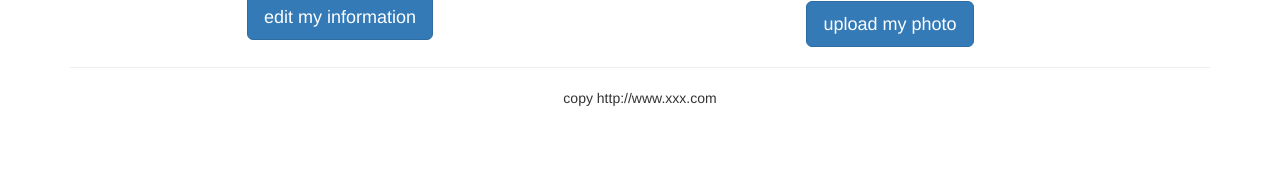
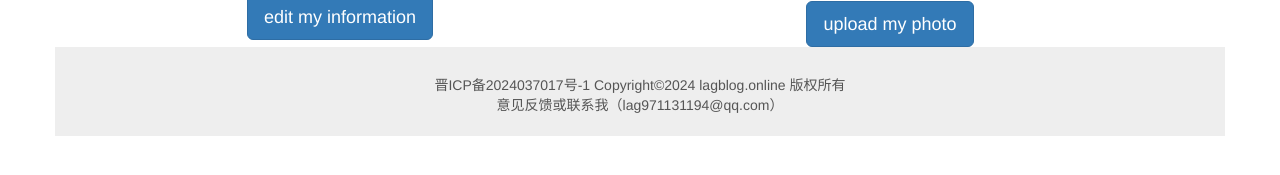
Before and after one commit to lag971131194/mysite, a Django app: page /account/my-information/ in a window 1280 px wide. Shown: the part 328-503 px from the top of the page. Run offline with Django 3.2, Linux system fonts and the light colour scheme; the visitor is signed in with stand-in values (Sample User, id 1); data comes from the database, SQL or seed files in the repository; some libraries are stand-ins or nearby versions.

Commit message:
备案footer

```diff
--- a/templates/article/base.html
+++ b/templates/article/base.html
@@ -9,8 +9,9 @@
     <link rel="stylesheet" href="{% static 'css/bootstrap.css' %}">
 </head>
 <body>
+    {% include 'article/header.html' %}
 <div class="container">
-    {% include 'article/header.html' %}
+
     <div class="col-md-2">
     {% include 'article/leftslider.html' %}
     </div>
@@ -18,8 +19,8 @@
     {% block content %}
     {% endblock %}
     </div>
+</div>
     {% include 'footer.html' %}
-</div>
 
 </body>
 </html>
--- a/templates/footer.html
+++ b/templates/footer.html
@@ -1,4 +1,6 @@
-<div class="container">
-    <hr>
-    <p class="text-center">copy http://www.xxx.com</p>
+<div class="container" style="background-color: #eee;color: #555;">
+    <div class="website-info" style="text-align: center;padding-bottom: 1.5em;padding-top: 2em;">
+        <a style="text-decoration: none;cursor: pointer;color: #555;" href="https://beian.miit.gov.cn/" target="_blank">晋ICP备2024037017号-1</a> <span> Copyright©2024 lagblog.online 版权所有</span>
+        <p style="margin-bottom: 0;">意见反馈或联系我（lag971131194@qq.com）</p>
+    </div>
 </div>
```
Also changed, not shown: templates/404.html (line endings or trailing spaces).
